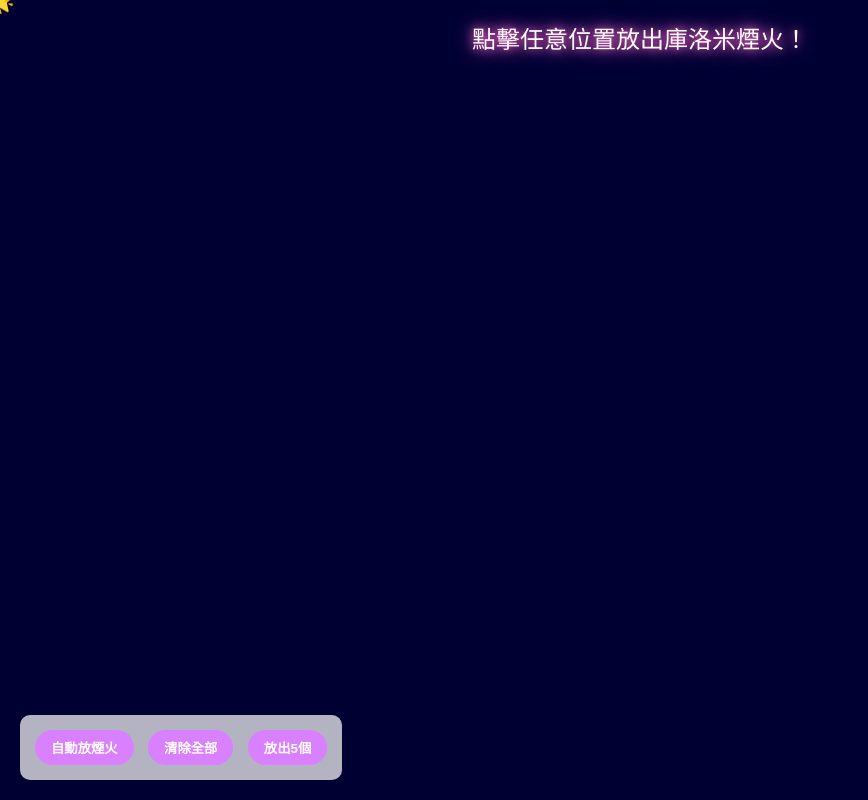
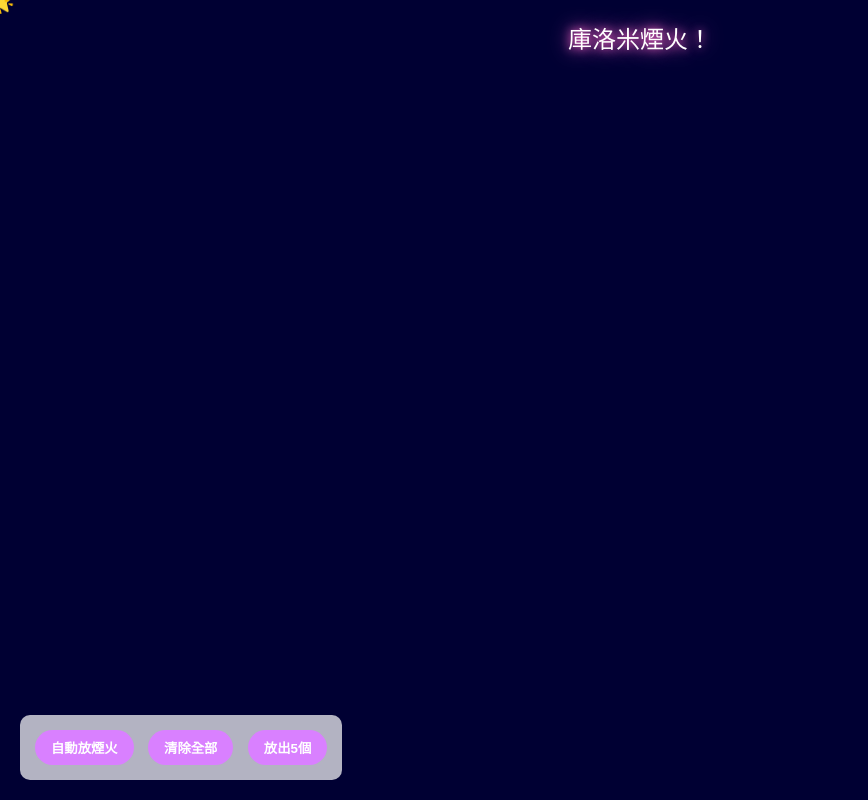
Before and after one commit to mike6616b/kuromi, a plain HTML site: page index.html in a window 1280 px wide. Shown: the whole page, without its empty margins (0-868 px from the left). Drawn offline with Linux system fonts and the light colour scheme.

Commit message:
index.html

```diff
--- a/index.html
+++ b/index.html
@@ -68,7 +68,7 @@
             width: 100%;
             text-align: center;
             color: white;
-            font-family: 'Comic Sans MS', cursive, sans-serif;
+            font-family: '微軟正黑體', 'Microsoft JhengHei', 'Comic Sans MS', cursive, sans-serif;
             font-size: 24px;
             text-shadow: 0 0 10px #ff66cc, 0 0 20px #ff66cc;
             z-index: 50;
@@ -83,7 +83,7 @@
     </style>
 </head>
 <body>
-    <div class="title">點擊任意位置放出庫洛米煙火！</div>
+    <div class="title">庫洛米煙火！</div>
 
     <div class="controls">
         <button id="autoBtn">自動放煙火</button>
```
